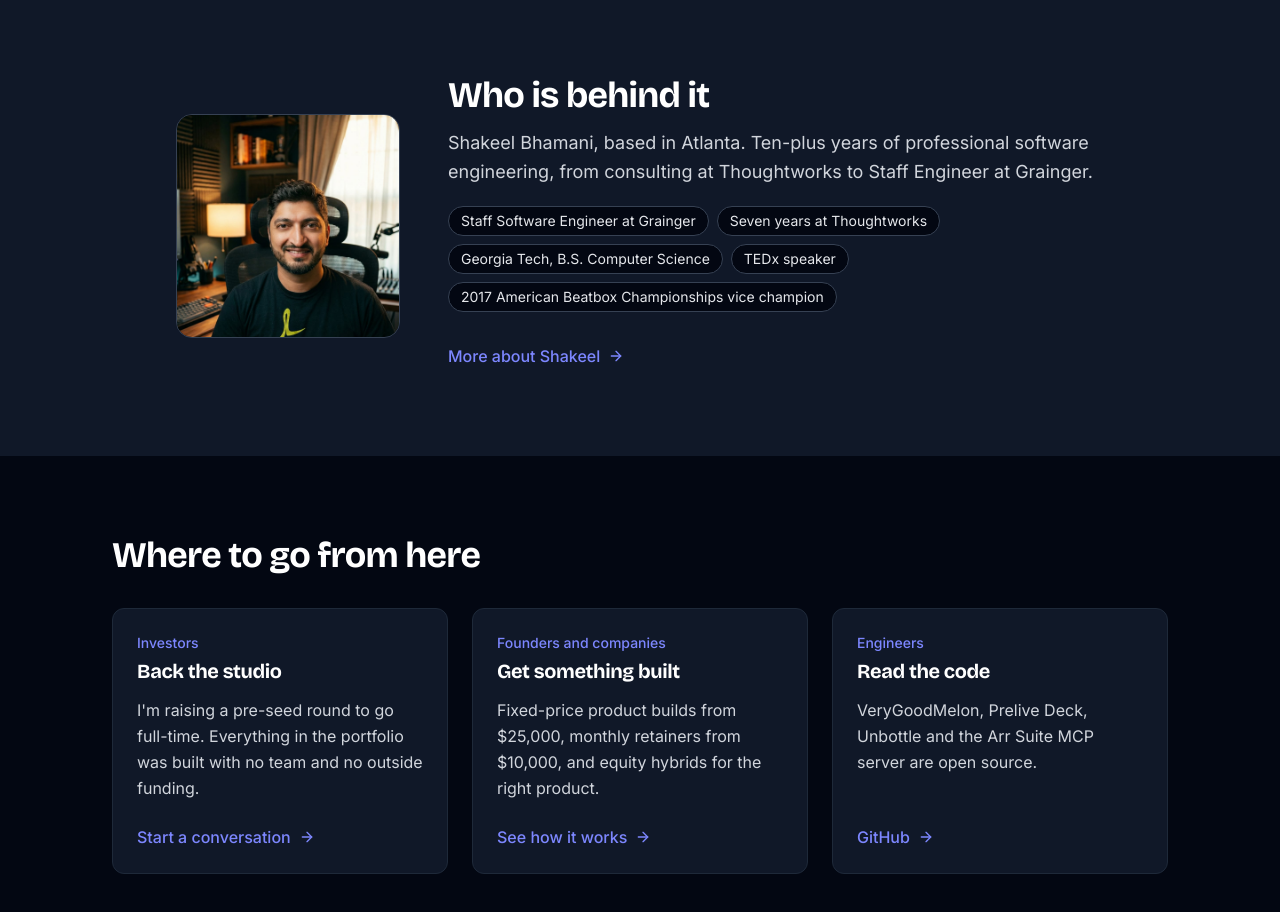
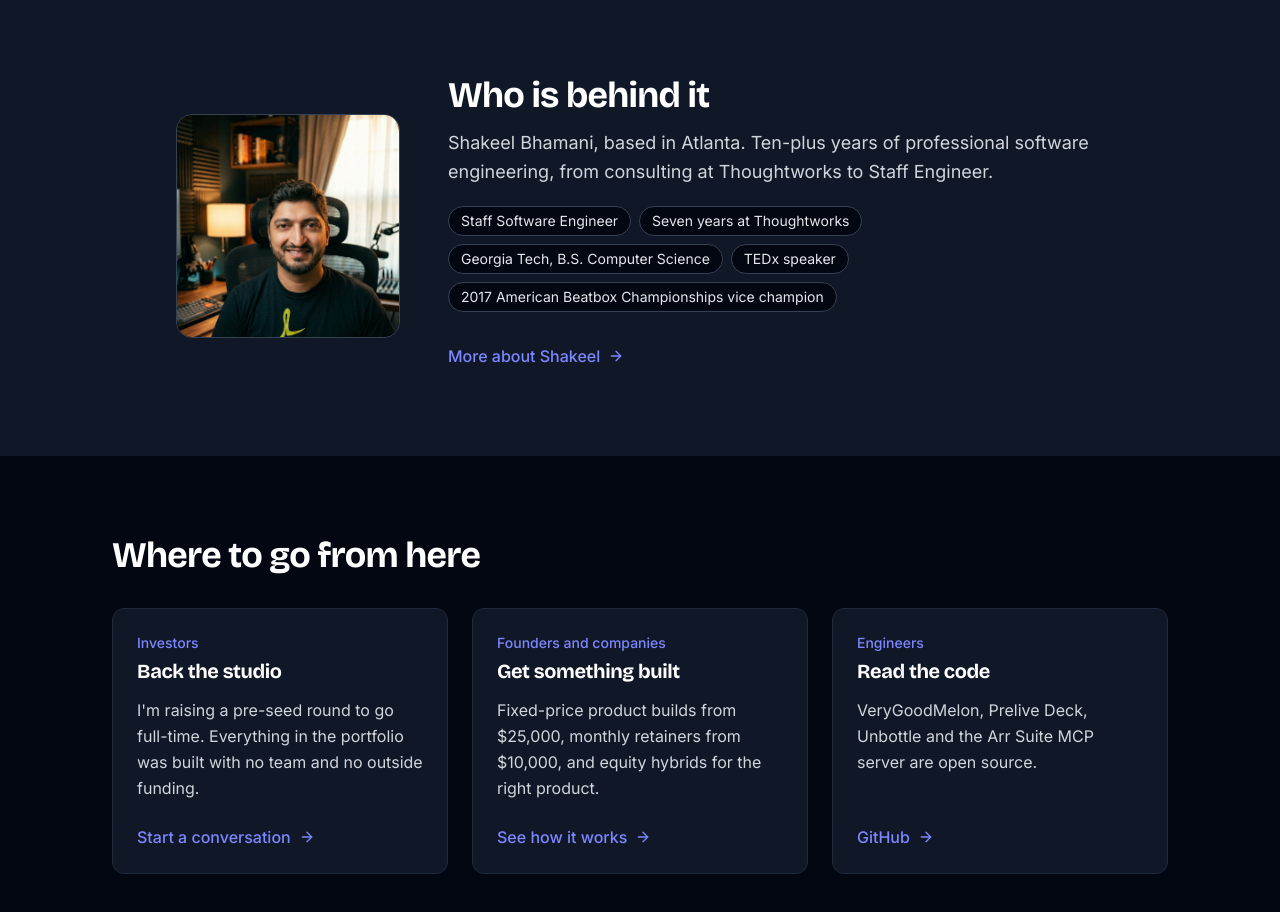
Before and after one commit to shaktech786/shaktech-website, a Next.js app: page / in a window 1280 px wide. Shown: the part 2460-3372 px from the top of the page. Built offline with nearby package versions, Linux system fonts and the light colour scheme.

Commit message:
Revert "Name Grainger alongside the Staff Engineer title"
This reverts commit b85851d95f16107f894295c93414004410e3b619.

```diff
--- a/src/app/about/page.tsx
+++ b/src/app/about/page.tsx
@@ -23,7 +23,7 @@ import Image from "next/image"
 
 export const metadata: Metadata = pageMetadata(
   "About Shakeel Bhamani",
-  "Staff Software Engineer at Grainger and founder of ShakTech Labs, a founder-led product engineering studio in Atlanta. Georgia Tech CS, seven years at Thoughtworks, TEDx speaker, 2017 American Beatbox Championships vice champion.",
+  "Staff Software Engineer and founder of ShakTech Labs, a founder-led product engineering studio in Atlanta. Georgia Tech CS, seven years at Thoughtworks, TEDx speaker, 2017 American Beatbox Championships vice champion.",
   "/about"
 )
 
@@ -144,7 +144,7 @@ const AboutPage = () => {
             <div className="space-y-8 text-center lg:text-left">
               <div className="inline-flex items-center space-x-2 bg-indigo-900/30 px-4 py-2 rounded-full border border-indigo-700/50">
                 <Sparkles className="w-4 h-4 text-indigo-400" />
-                <span className="text-sm font-medium text-indigo-300">Founder, ShakTech Labs · Staff Software Engineer at Grainger</span>
+                <span className="text-sm font-medium text-indigo-300">Founder, ShakTech Labs · Staff Software Engineer</span>
               </div>
 
               <h1 className="text-4xl sm:text-5xl lg:text-6xl xl:text-7xl font-bold leading-tight">
@@ -153,7 +153,7 @@ const AboutPage = () => {
               </h1>
 
               <p className="text-lg sm:text-xl text-gray-300 leading-relaxed max-w-2xl">
-                Ten-plus years from <strong className="text-indigo-400">Georgia Tech</strong> through <strong className="text-indigo-400">Thoughtworks</strong> to Staff Engineer at <strong className="text-indigo-400">Grainger</strong>.
+                Ten-plus years from <strong className="text-indigo-400">Georgia Tech</strong> through <strong className="text-indigo-400">Thoughtworks</strong> to Staff Engineer.
                 Outside the day job I run ShakTech Labs, where I direct AI agents to build and run complete products on my own.
                 I&apos;m raising a pre-seed round to do it full-time.
               </p>
@@ -215,7 +215,7 @@ const AboutPage = () => {
               My <span className="text-gradient-primary">Journey</span>
             </h2>
             <p className="text-lg text-gray-300 max-w-2xl mx-auto leading-relaxed">
-              From Georgia Tech to Staff Engineer at Grainger, with a stage career along the way.
+              From Georgia Tech to Staff Engineer, with a stage career along the way.
             </p>
           </div>
 
--- a/src/app/momentum/page.tsx
+++ b/src/app/momentum/page.tsx
@@ -56,7 +56,7 @@ const MomentumPage = () => (
           You pitched it this weekend. I can build it.
         </h1>
         <p className="text-lg sm:text-xl text-gray-300">
-          I&apos;m Shakeel Bhamani, a Staff Engineer at Grainger, in from Atlanta for Momentum. I build
+          I&apos;m Shakeel Bhamani, a Staff Engineer from Atlanta, at Momentum all weekend. I build
           complete products for founders with a team of AI agents, at a fixed price.
         </p>
 
--- a/src/components/founder-section.tsx
+++ b/src/components/founder-section.tsx
@@ -4,7 +4,7 @@ import Link from "next/link"
 import { ArrowRight } from "lucide-react"
 
 const credentials = [
-  "Staff Software Engineer at Grainger",
+  "Staff Software Engineer",
   "Seven years at Thoughtworks",
   "Georgia Tech, B.S. Computer Science",
   "TEDx speaker",
@@ -28,7 +28,7 @@ const FounderSection = () => (
         </h2>
         <p className="mt-3 text-lg text-gray-300 leading-relaxed">
           Shakeel Bhamani, based in Atlanta. Ten-plus years of professional software engineering,
-          from consulting at Thoughtworks to Staff Engineer at Grainger.
+          from consulting at Thoughtworks to Staff Engineer.
         </p>
         <ul className="mt-5 flex flex-wrap gap-2">
           {credentials.map((credential) => (
--- a/src/components/structured-data.tsx
+++ b/src/components/structured-data.tsx
@@ -10,7 +10,7 @@ const structuredData = {
     "@type": "Person",
     "name": "Shakeel Bhamani",
     "jobTitle": "Staff Software Engineer",
-    "description": "Staff Software Engineer at Grainger and founder of ShakTech Labs, a founder-led product engineering studio. Georgia Tech CS graduate, seven years at Thoughtworks, TEDx speaker.",
+    "description": "Staff Software Engineer and founder of ShakTech Labs, a founder-led product engineering studio. Georgia Tech CS graduate, seven years at Thoughtworks, TEDx speaker.",
     "url": baseUrl,
     "image": `${baseUrl}/shakeel_linkedin.jpeg`,
     "sameAs": [
```
